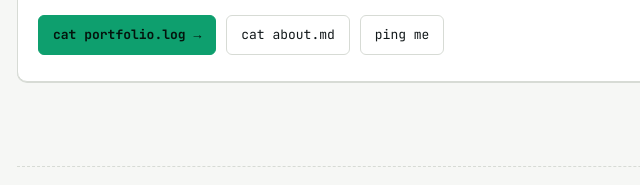
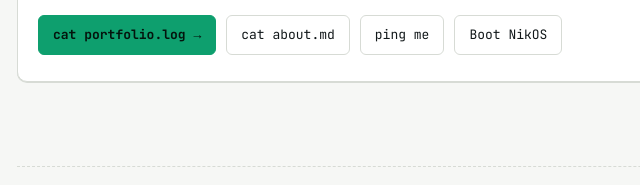
Before and after one commit to ngiotsas/ngiotsas.github.io, a plain HTML site: page index.html in a window 1280 px wide. Shown: the part 433-618 px from the top of the page, 183-823 px from the left. Drawn offline with Linux system fonts and the light colour scheme.

Commit message:
Add Boot NikOS link to homepage

```diff
--- a/index.html
+++ b/index.html
@@ -30,6 +30,7 @@
             <a class="btn primary" href="work.html">cat portfolio.log →</a>
             <a class="btn ghost" href="about.html">cat about.md</a>
             <a class="btn ghost" href="contact.html">ping me</a>
+            <a class="btn ghost" href="NikOS/">Boot NikOS</a>
           </div>
         </div>
       </div>
```
